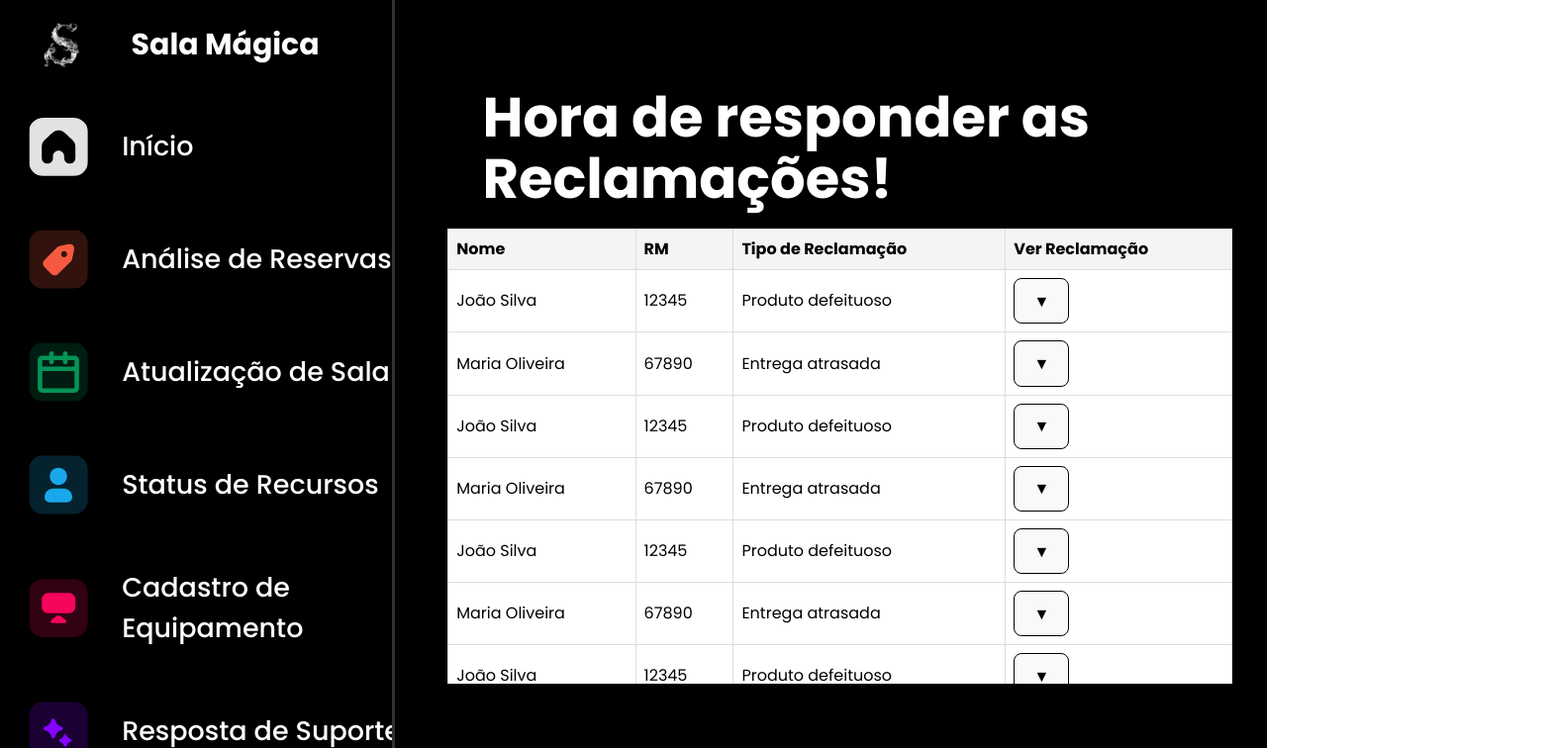
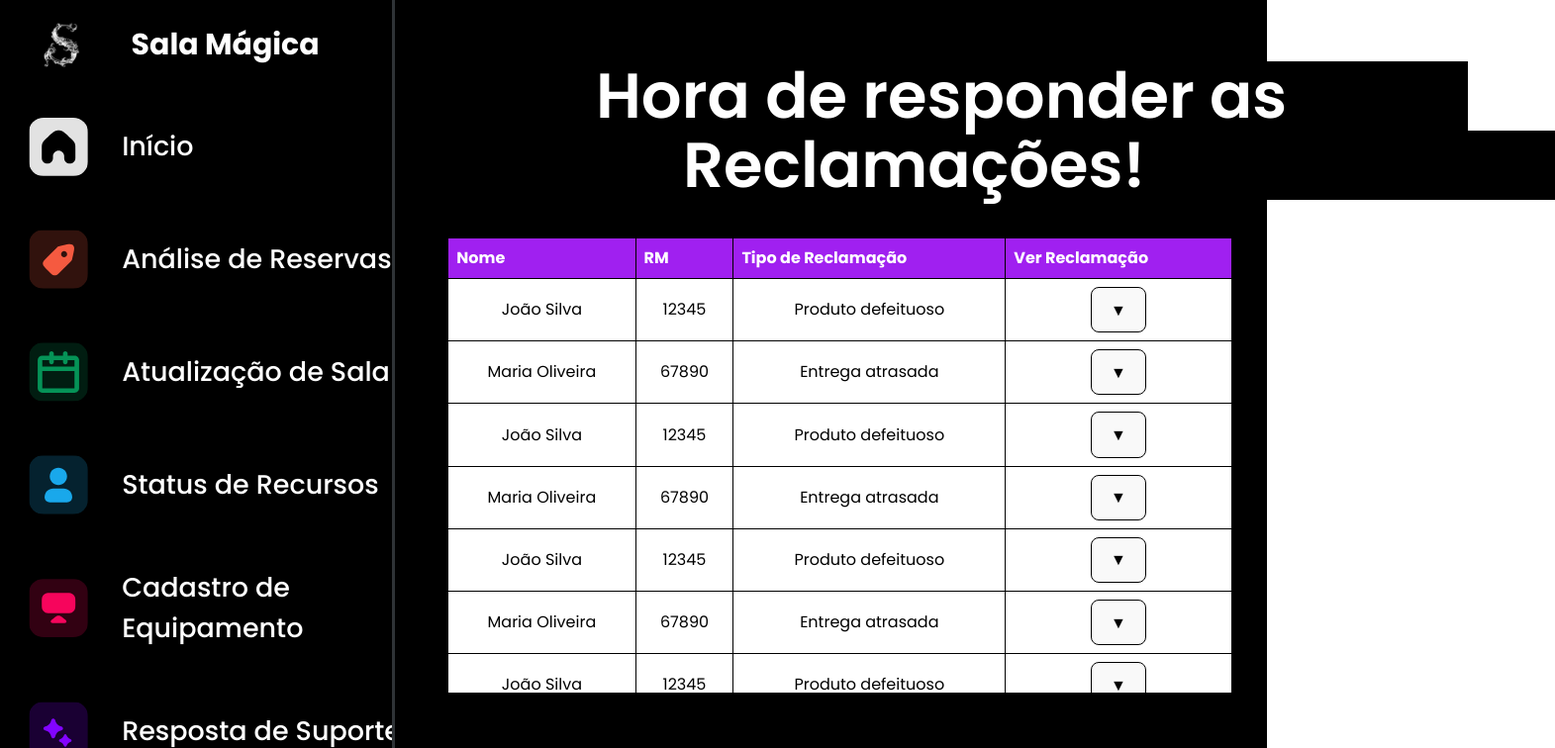
Before and after one commit to JoaoMotaSilva10/SalaMagicaFront, a React (Vite) app: page /Suporte in a window 1280 px wide. Shown: the top 756 px of the page at 99% size, 1571 px wide, since content can reach past the window. Built offline with nearby package versions, Linux system fonts and the light colour scheme.

Commit message:
deixei site estilizado roxo

```diff
--- a/src/AnaliseReservas/Reservas.css
+++ b/src/AnaliseReservas/Reservas.css
@@ -52,12 +52,23 @@ th, td {
     overflow-x: auto;
   }
 
-  table th, table td {
+  table th {
     padding: 10px;
-    border: 2px solid #ddd;
+    border: 2px solid black;
+    text-align: left;
+    background-color: #A020F0;
+    color: white;
+    justify-content: center;
+    text-align:center;
+  }
+  table td {
+    padding: 10px;
+    border: 1px solid black;
     text-align: left;
     background-color: white;
     color: black;
+    justify-content: center;
+    text-align:center;
   }
 
   .pagination {
@@ -112,20 +123,22 @@ margin-left: 5%;}
   }
 
   .search-input1 {
-    width: 18%;
+    width: 30%;
     padding: 8px;
     border-radius: 4px;
     border: 1px solid #ddd;
     font-size: 1rem;
     background-color: white;
+    margin-right: 1%;
   }
   .search-input2 {
-    width: 11%;
+    width: 8%;
     padding: 8px;
     border-radius: 4px;
     border: 1px solid #ddd;
     font-size: 1rem;
     background-color: white;
+    margin-right: 1%;
   }
   .search-input3 {
     width: 17%;
@@ -134,6 +147,7 @@ margin-left: 5%;}
     border: 1px solid #ddd;
     font-size: 1rem;
     background-color: white;
+    margin-right: 1%;
   }
   .search-input4 {
     width: 22%;
@@ -142,6 +156,7 @@ margin-left: 5%;}
     border: 1px solid #ddd;
     font-size: 1rem;
     background-color: white;
+    margin-right: 1%;
   }
   .search-input5 {
     width: 12%;
@@ -150,6 +165,7 @@ margin-left: 5%;}
     border: 1px solid #ddd;
     font-size: 1rem;
     background-color: white;
+    margin-right: 1%;
   }
   .search-input6 {
     width: 17%;
@@ -157,7 +173,7 @@ margin-left: 5%;}
     border-radius: 4px;
     border: 1px solid #ddd;
     font-size: 1rem;
-    background-color: white;
+    background-color: white;margin-right: 1%;
   }
 
   .search-input::placeholder {
--- a/src/Home/Maincontent.css
+++ b/src/Home/Maincontent.css
@@ -11,7 +11,7 @@
 
 
 .teste{
-  margin-top: 7%;
+  margin-top: 10%;
   margin-right: 3%;
 
 }
--- a/src/Suporte/MainSuporte.css
+++ b/src/Suporte/MainSuporte.css
@@ -10,11 +10,18 @@
   }
 
 .hora{
-    margin-left: 10%;
-    margin-top: 10%;
-    font-family: "Poppins";
-    font-weight: 700;
-    font-size: 350%;
+  font-size: 4rem;
+  margin-top: 7%;
+  font-weight: 600;
+  margin-left: 23%;
+  width: 100%;
+}
+.rec{
+  font-size: 4rem;
+  font-weight: 600;
+  margin-left: 33%;
+  width: 100%;
+  margin-bottom: 2%;
 }
   .support-table {
     width: 90%;
@@ -24,13 +31,15 @@
 
   .support-table th,
   .support-table td {
-    border: 1px solid #ddd;
+    border: 1px solid black;
     padding: 8px;
+    color: black
   }
 
   .support-table th {
-    background-color: #f4f4f4;
+    background-color: 	#A020F0;
     text-align: left;
+    color: white
   }
 
   .reclamacao-details {
--- a/src/Suporte/MainSuporte.jsx
+++ b/src/Suporte/MainSuporte.jsx
@@ -9,18 +9,18 @@ const MainSuporte = () => {
   const data = [
     { id: 1, nome: 'João Silva', rm: '12345', tipoReclamacao: 'Produto defeituoso', reclamacao: 'O produto chegou com defeito e não funciona.' },
     { id: 2, nome: 'Maria Oliveira', rm: '67890', tipoReclamacao: 'Entrega atrasada', reclamacao: 'O produto foi entregue com uma semana de atraso.' },
-    { id: 1, nome: 'João Silva', rm: '12345', tipoReclamacao: 'Produto defeituoso', reclamacao: 'O produto chegou com defeito e não funciona.' },
-    { id: 2, nome: 'Maria Oliveira', rm: '67890', tipoReclamacao: 'Entrega atrasada', reclamacao: 'O produto foi entregue com uma semana de atraso.' },
-    { id: 1, nome: 'João Silva', rm: '12345', tipoReclamacao: 'Produto defeituoso', reclamacao: 'O produto chegou com defeito e não funciona.' },
-    { id: 2, nome: 'Maria Oliveira', rm: '67890', tipoReclamacao: 'Entrega atrasada', reclamacao: 'O produto foi entregue com uma semana de atraso.' },
-    { id: 1, nome: 'João Silva', rm: '12345', tipoReclamacao: 'Produto defeituoso', reclamacao: 'O produto chegou com defeito e não funciona.' },
-    { id: 2, nome: 'Maria Oliveira', rm: '67890', tipoReclamacao: 'Entrega atrasada', reclamacao: 'O produto foi entregue com uma semana de atraso.' },
-    { id: 1, nome: 'João Silva', rm: '12345', tipoReclamacao: 'Produto defeituoso', reclamacao: 'O produto chegou com defeito e não funciona.' },
-    { id: 2, nome: 'Maria Oliveira', rm: '67890', tipoReclamacao: 'Entrega atrasada', reclamacao: 'O produto foi entregue com uma semana de atraso.' },
-    { id: 1, nome: 'João Silva', rm: '12345', tipoReclamacao: 'Produto defeituoso', reclamacao: 'O produto chegou com defeito e não funciona.' },
-    { id: 2, nome: 'Maria Oliveira', rm: '67890', tipoReclamacao: 'Entrega atrasada', reclamacao: 'O produto foi entregue com uma semana de atraso.' },
-    { id: 1, nome: 'João Silva', rm: '12345', tipoReclamacao: 'Produto defeituoso', reclamacao: 'O produto chegou com defeito e não funciona.' },
-    { id: 2, nome: 'Maria Oliveira', rm: '67890', tipoReclamacao: 'Entrega atrasada', reclamacao: 'O produto foi entregue com uma semana de atraso.' },
+    { id: 3, nome: 'João Silva', rm: '12345', tipoReclamacao: 'Produto defeituoso', reclamacao: 'O produto chegou com defeito e não funciona.' },
+    { id: 4, nome: 'Maria Oliveira', rm: '67890', tipoReclamacao: 'Entrega atrasada', reclamacao: 'O produto foi entregue com uma semana de atraso.' },
+    { id: 5, nome: 'João Silva', rm: '12345', tipoReclamacao: 'Produto defeituoso', reclamacao: 'O produto chegou com defeito e não funciona.' },
+    { id: 6, nome: 'Maria Oliveira', rm: '67890', tipoReclamacao: 'Entrega atrasada', reclamacao: 'O produto foi entregue com uma semana de atraso.' },
+    { id: 7, nome: 'João Silva', rm: '12345', tipoReclamacao: 'Produto defeituoso', reclamacao: 'O produto chegou com defeito e não funciona.' },
+    { id: 8, nome: 'Maria Oliveira', rm: '67890', tipoReclamacao: 'Entrega atrasada', reclamacao: 'O produto foi entregue com uma semana de atraso.' },
+    { id: 9, nome: 'João Silva', rm: '12345', tipoReclamacao: 'Produto defeituoso', reclamacao: 'O produto chegou com defeito e não funciona.' },
+    { id: 10, nome: 'Maria Oliveira', rm: '67890', tipoReclamacao: 'Entrega atrasada', reclamacao: 'O produto foi entregue com uma semana de atraso.' },
+    { id: 11, nome: 'João Silva', rm: '12345', tipoReclamacao: 'Produto defeituoso', reclamacao: 'O produto chegou com defeito e não funciona.' },
+    { id: 12, nome: 'Maria Oliveira', rm: '67890', tipoReclamacao: 'Entrega atrasada', reclamacao: 'O produto foi entregue com uma semana de atraso.' },
+    { id: 13, nome: 'João Silva', rm: '12345', tipoReclamacao: 'Produto defeituoso', reclamacao: 'O produto chegou com defeito e não funciona.' },
+    { id: 14, nome: 'Maria Oliveira', rm: '67890', tipoReclamacao: 'Entrega atrasada', reclamacao: 'O produto foi entregue com uma semana de atraso.' },
 
   ];
 
@@ -30,7 +30,8 @@ const MainSuporte = () => {
 
   return (
     <div className="container">
-        <h1 className="hora">Hora de responder as Reclamações!</h1>
+        <h1 className="hora">Hora de responder as</h1>
+        <h1 className="rec">Reclamações!</h1>
         <div className="table-wrapper">
       <table className="support-table">
         <thead>
```
